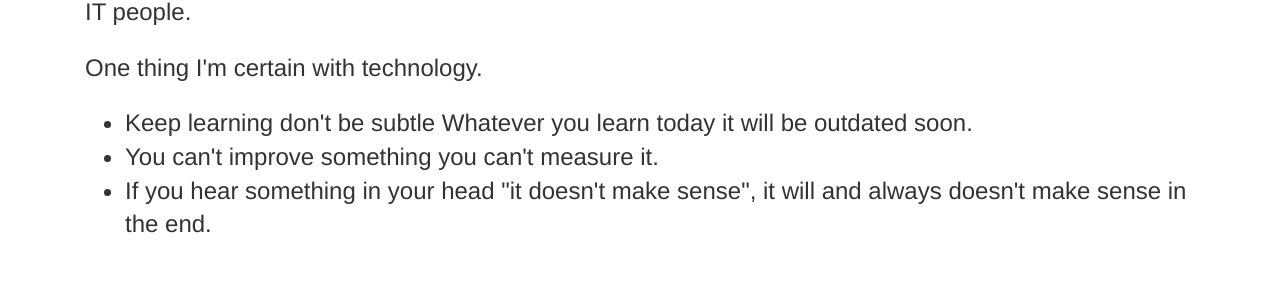
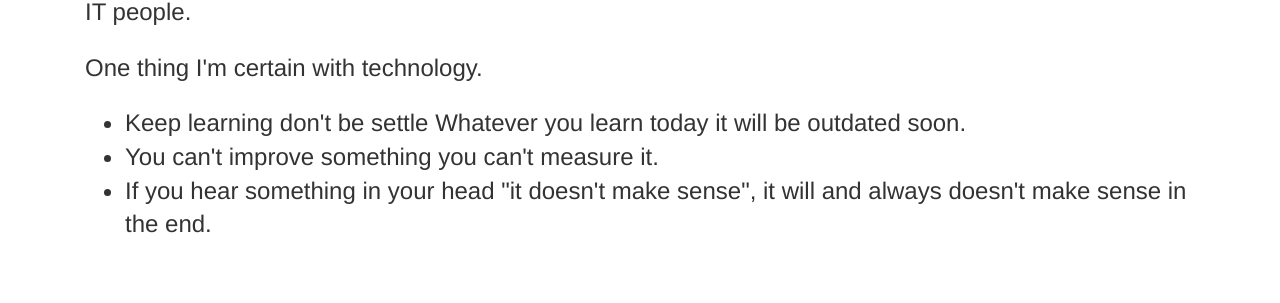
Before and after one commit to anonymint/anonymint.github.com, a Jekyll site: the page built from about.md, in a window 1280 px wide and 1078 px high. Shown: the part 558-861 px from the top of the window. Built offline with Jekyll 4.4.1, drawn with Linux system fonts in a browser that asks for light colours; nearby versions of some CDN libraries; a style sheet for code colours, icons or effects is not loaded.

Commit message:
Update about.md

```diff
--- a/about.md
+++ b/about.md
@@ -24,7 +24,7 @@ Fast Forward like Git, after finishing my 4 years I didn't interest in Electrica
 <p class="lead">
 One thing I'm certain with technology.
 <ul class="lead">
-	<li>Keep learning don't be subtle Whatever you learn today it will be outdated soon.</li>
+	<li>Keep learning don't be settle Whatever you learn today it will be outdated soon.</li>
 	<li>You can't improve something you can't measure it.</li>
 	<li>If you hear something in your head "it doesn't make sense", it will and always doesn't make sense in the end.</li>
 </ul>
```
